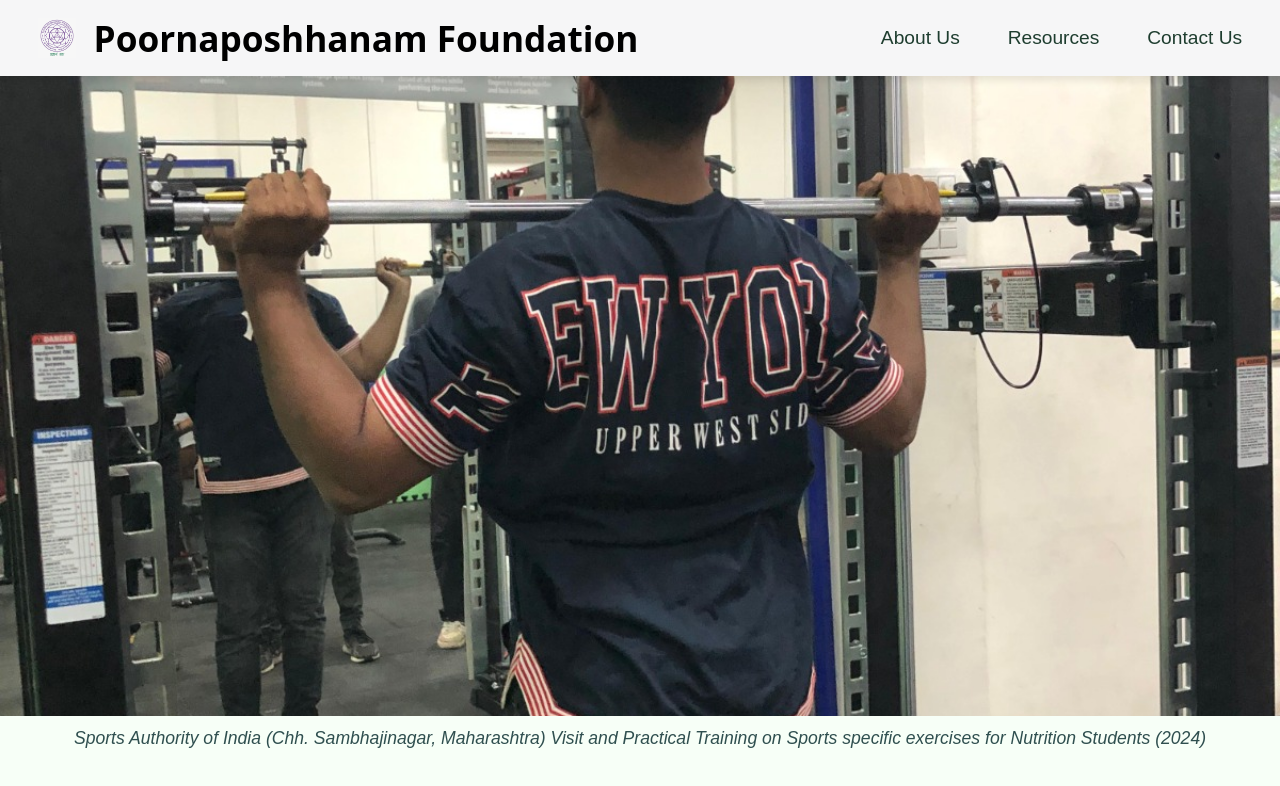
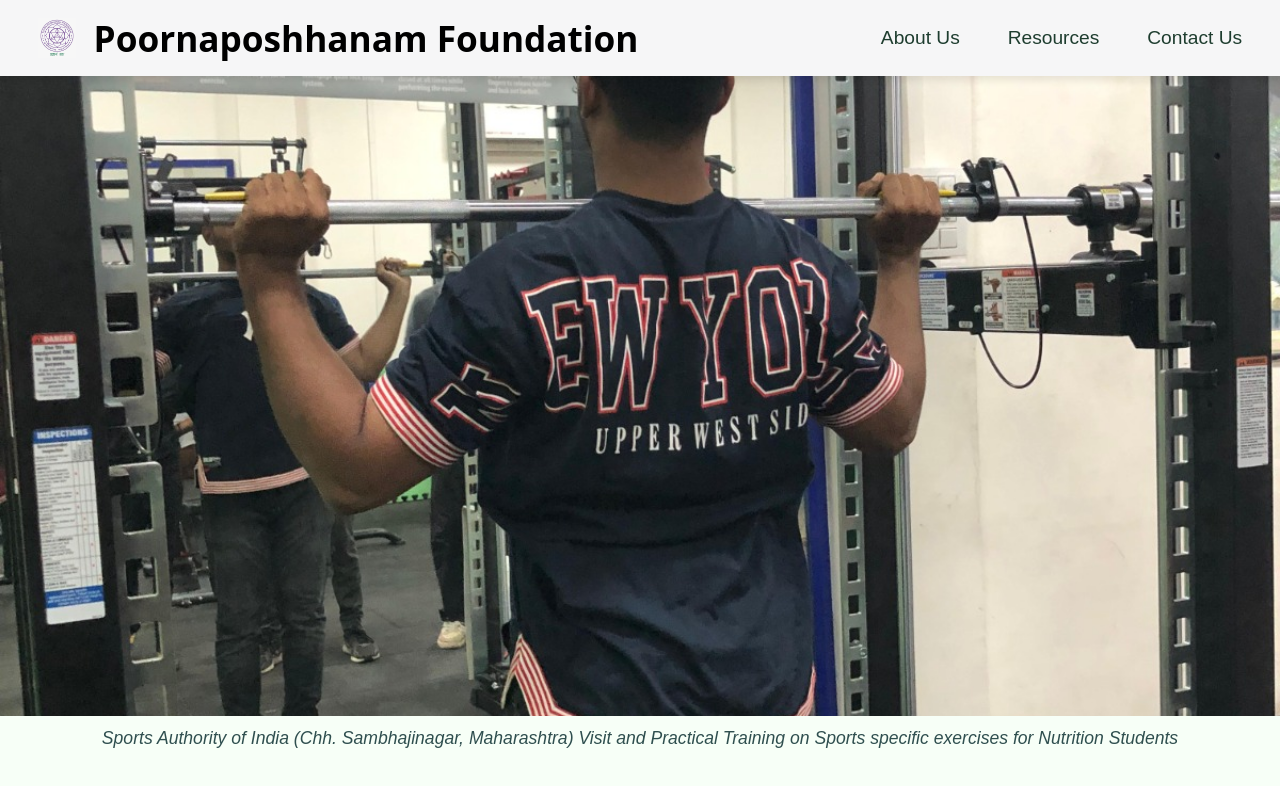
Before and after one commit to pphqwebsite/Poornaposhhanam-Website, a React (Vite) app: page / in a window 1280 px wide. Shown: the top 786 px of the page. Built offline with nearby package versions, Linux system fonts and the light colour scheme; a web font is replaced by a local one.

Commit message:
Images update

```diff
--- a/src/pages/Home.jsx
+++ b/src/pages/Home.jsx
@@ -6,15 +6,15 @@
     ["/home-carousel/archery.jpeg", "Archery at the Sports Science Center"],
     [
       "/home-carousel/exercise.jpeg",
-      "Sports Authority of India (Chh. Sambhajinagar, Maharashtra) Visit and Practical Training on Sports specific exercises for Nutrition Students (2024)",
+      "Sports Authority of India (Chh. Sambhajinagar, Maharashtra) Visit and Practical Training on Sports specific exercises for Nutrition Students",
     ],
     [
       "/home-carousel/gurukul.jpeg",
-      "Distribution of educational study material to promote & support gurukul education (2025)",
+      "Distribution of educational study material to promote & support gurukul education",
     ],
     [
       "/home-carousel/promote-2.jpeg",
-      "Mountain Hiking Initiative To Promote Sports specific health with fun among youth (2024)",
+      "Mountain Hiking Initiative To Promote Sports specific health with fun among youth",
     ],
     ["/home-carousel/sports.jpeg", "Activity at the Sports Science Center"],
     [
@@ -23,7 +23,11 @@
     ],
     [
       "/home-carousel/promote.jpeg",
-      "Mountain Hiking Initiative To Promote Sports specific health with fun among youth (2024)",
+      "Mountain Hiking Initiative To Promote Sports specific health with fun among youth",
+    ],
+    [
+      "/home-carousel/anemia.jpeg",
+      "Hands-on-training cum Awareness Program conducted in School on 'Prevention & Management of Malnutrition & Anemia in young children'",
     ],
     // [
     //   "/home-carousel/ved.jpeg",
```
